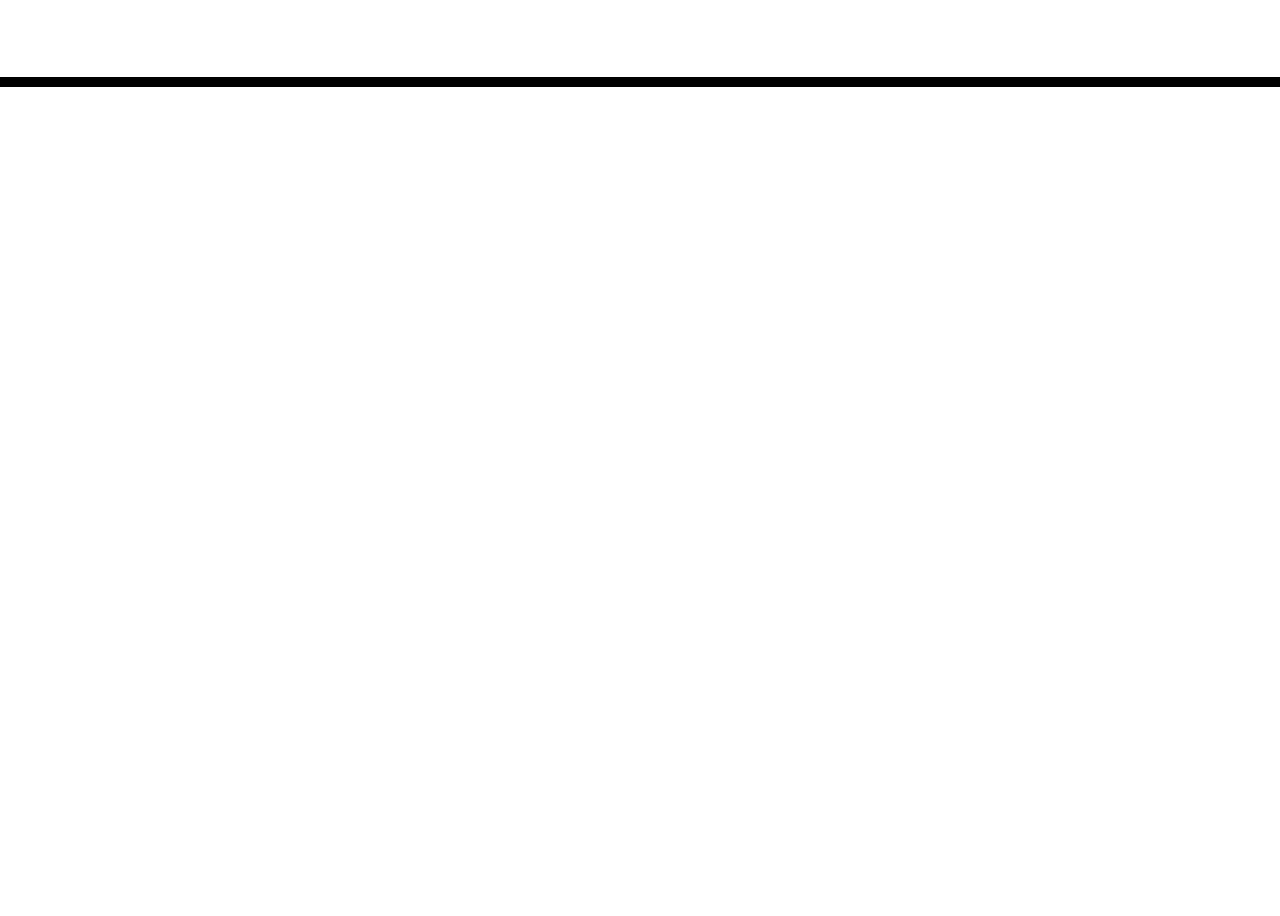
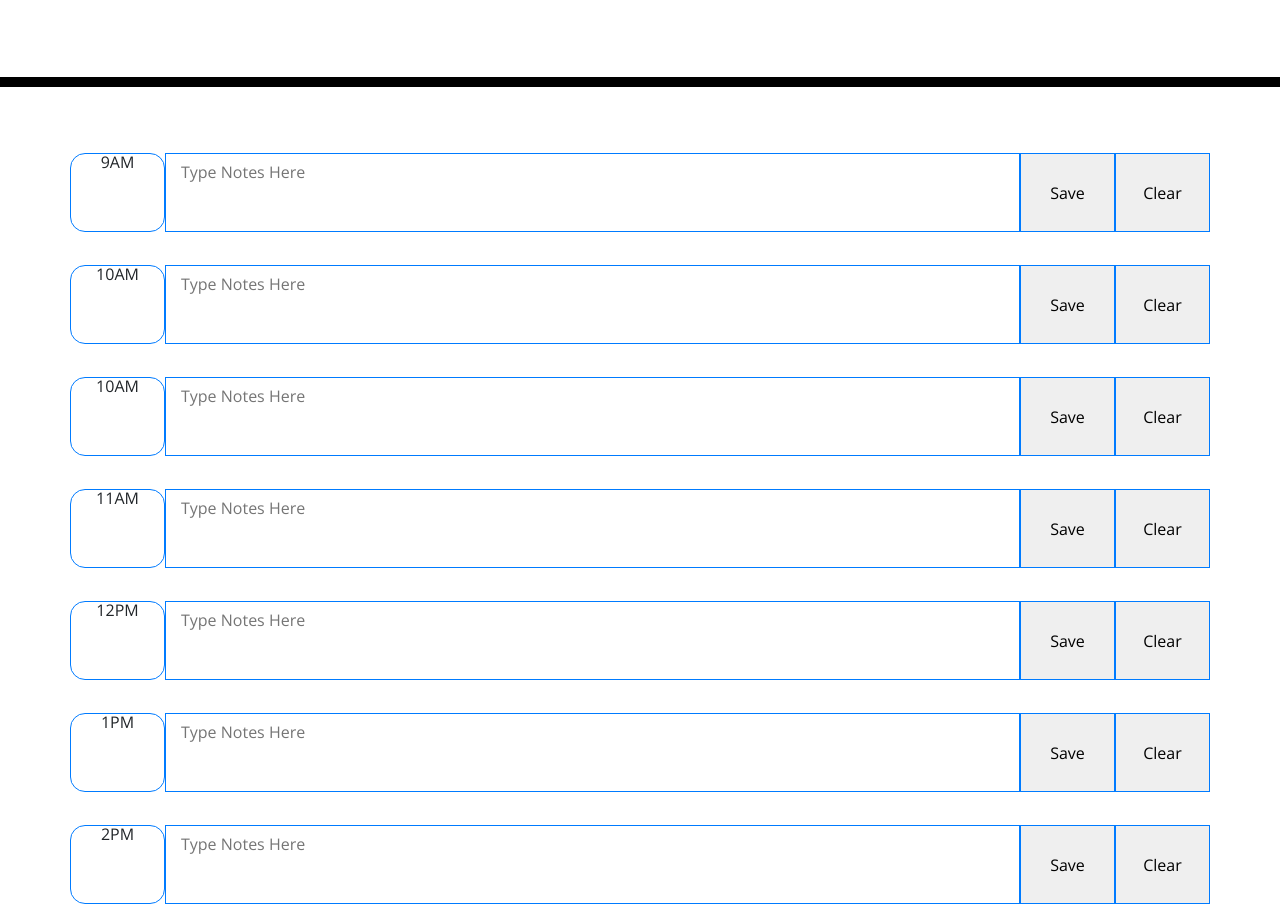
Before and after one commit to Mikak02/week5Challenge, a plain HTML site: page Develop/index.html in a window 1280 px wide. Shown: the part 181-1097 px from the top of the page. Before the commit the page ends 800 px from the top, so only its background shows below. Drawn offline with nearby package versions, Linux system fonts and the light colour scheme.

Commit message:
added time grid

```diff
--- a/Develop/style.css
+++ b/Develop/assets/css/style.css
@@ -69,3 +69,16 @@ body {
     font-size: 20px;
     transition: all .3s ease-in-out;
   }
+
+  .clearBtn {
+    border-left: 1px solid black;
+    border-top-right-radius: 15px;
+    border-bottom-right-radius: 15px;
+    background-color: #06AED5;
+    color: white;
+  }
+
+  .clearBtn i:hover {
+    font-size: 20px;
+    transition: all .3s ease-in-out;
+  }
--- a/Develop/index.html
+++ b/Develop/index.html
@@ -18,7 +18,7 @@
       href="https://fonts.googleapis.com/css?family=Open+Sans&display=swap"
       rel="stylesheet"
     />
-    <link rel="stylesheet" href="style.css" />
+    <link rel="stylesheet" href="./assets/css/style.css" />
     <title>Work Day Scheduler</title>
   </head>
 
@@ -30,6 +30,64 @@
     </header>
     <div class="container">
       <!-- Timeblocks go here -->
+      <div class="row">
+        <div class="col-12">
+            <div id="9" class="row">
+                <div id="9amHour" value="9" class="col-1 border border-primary time-block">9AM</div>
+                <textarea id="9" class="col-9 border border-primary text-area storage" placeholder="Type Notes Here"></textarea>
+                <button id="9SaveBtn" type="button" class="col-1 border border-primary saveBtn-i">Save</button>
+                <button id="9ClearBtn" type="button" class="col-1 border border-primary ClearBtn ClearBtn-i">Clear</button>
+            </div>
+            <div id="10" class="row">
+                <div id="10amHour" value="10" class="col-1 border border-primary time-block">10AM</div>
+                <textarea id="10" class="col-9 border border-primary text-area storage" placeholder="Type Notes Here"></textarea>
+                <button id="10SaveBtn" type="button" class="col-1 border border-primary saveBtn-i">Save</button>
+                <button id="10ClearBtn" type="button" class="col-1 border border-primary ClearBtn ClearBtn-i">Clear</button>
+            </div>
+            <div id="10" class="row">
+                <div id="10amHour" value="10" class="col-1 border border-primary time-block">10AM</div>
+                <textarea id="10" class="col-9 border border-primary text-area storage" placeholder="Type Notes Here"></textarea>
+                <button id="10SaveBtn" type="button" class="col-1 border border-primary saveBtn-i">Save</button>
+                <button id="10ClearBtn" type="button" class="col-1 border border-primary ClearBtn ClearBtn-i">Clear</button>
+            </div>
+            <div id="11" class="row">
+                <div id="11amHour" value="11" class="col-1 border border-primary time-block">11AM</div>
+                <textarea id="11" class="col-9 border border-primary text-area storage" placeholder="Type Notes Here"></textarea>
+                <button id="11SaveBtn" type="button" class="col-1 border border-primary saveBtn-i">Save</button>
+                <button id="11ClearBtn" type="button" class="col-1 border border-primary ClearBtn ClearBtn-i">Clear</button>
+            </div>
+            <div id="12" class="row">
+                <div id="12pmHour" value="12" class="col-1 border border-primary time-block">12PM</div>
+                <textarea id="12" class="col-9 border border-primary text-area storage" placeholder="Type Notes Here"></textarea>
+                <button id="12SaveBtn" type="button" class="col-1 border border-primary saveBtn-i">Save</button>
+                <button id="12ClearBtn" type="button" class="col-1 border border-primary ClearBtn ClearBtn-i">Clear</button>
+            </div>
+            <div id="1" class="row">
+                <div id="1PmHour" value="1" class="col-1 border border-primary time-block">1PM</div>
+                <textarea id="1" class="col-9 border border-primary text-area storage" placeholder="Type Notes Here"></textarea>
+                <button id="1SaveBtn" type="button" class="col-1 border border-primary saveBtn-i">Save</button>
+                <button id="1ClearBtn" type="button" class="col-1 border border-primary ClearBtn ClearBtn-i">Clear</button>
+            </div>
+            <div id="2" class="row">
+                <div id="2pmHour" value="2" class="col-1 border border-primary time-block">2PM</div>
+                <textarea id="2" class="col-9 border border-primary text-area storage" placeholder="Type Notes Here"></textarea>
+                <button id="2SaveBtn" type="button" class="col-1 border border-primary saveBtn-i">Save</button>
+                <button id="2ClearBtn" type="button" class="col-1 border border-primary ClearBtn ClearBtn-i">Clear</button>
+            </div>
+            <div id="3" class="row">
+                <div id="3pmHour" value="3" class="col-1 border border-primary time-block">3PM</div>
+                <textarea id="3" class="col-9 border border-primary text-area storage" placeholder="Type Notes Here"></textarea>
+                <button id="3SaveBtn" type="button" class="col-1 border border-primary saveBtn-i">Save</button>
+                <button id="3ClearBtn" type="button" class="col-1 border border-primary ClearBtn ClearBtn-i">Clear</button>
+            </div>
+            <div id="4" class="row">
+                <div id="4pmHour" value="4" class="col-1 border border-primary time-block">4PM</div>
+                <textarea id="4" class="col-9 border border-primary text-area storage" placeholder="Type Notes Here"></textarea>
+                <button id="4SaveBtn" type="button" class="col-1 border border-primary saveBtn-i">Save</button>
+                <button id="4ClearBtn" type="button" class="col-1 border border-primary ClearBtn ClearBtn-i">Clear</button>
+            </div>
+        </div>
+      </div>
     </div>
 
     <script src="https://code.jquery.com/jquery-3.4.1.min.js"></script>
```
Also changed, not shown: Develop/assets/js/script.js (added).
